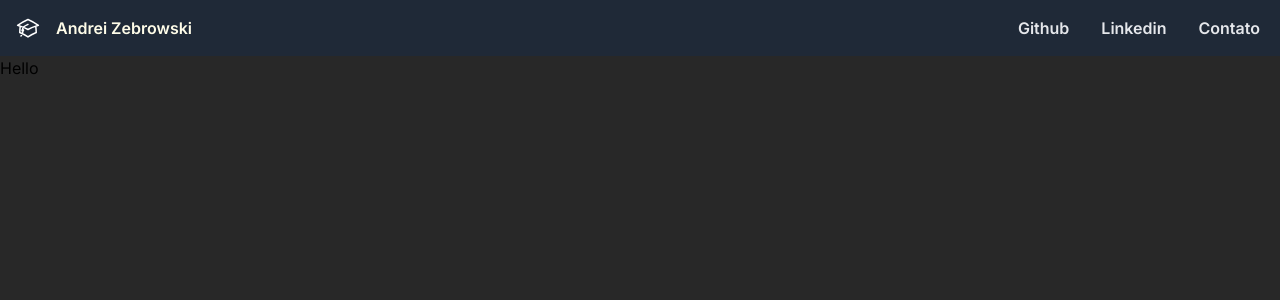
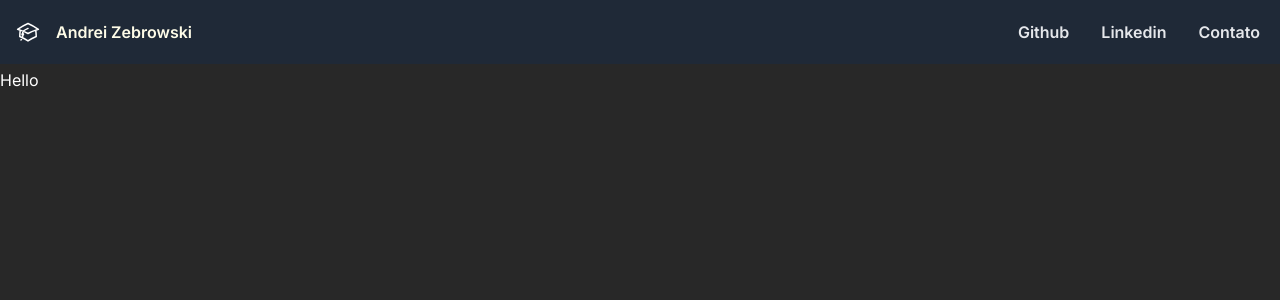
Before and after one commit to Andrei-MZ/Portfolio-Andrei, a Next.js app: page / in a window 1280 px wide. Shown: the top 300 px of the page. Built offline with nearby package versions, Linux system fonts and the light colour scheme.

Commit message:
new layout

```diff
--- a/src/app/globals.css
+++ b/src/app/globals.css
@@ -3,6 +3,12 @@
 @tailwind utilities;
 
 
-body {
-  background-color: #282828;
-}
+    body {
+      background-color: #282828;
+    }
+
+    @layer base {
+      body {
+        @apply font-primary bg-primary text-white leading-loose;
+      }
+    }
```
